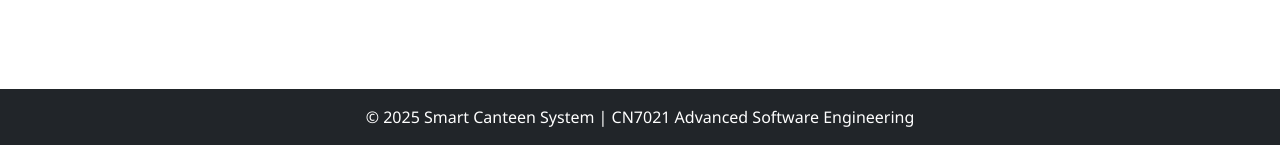
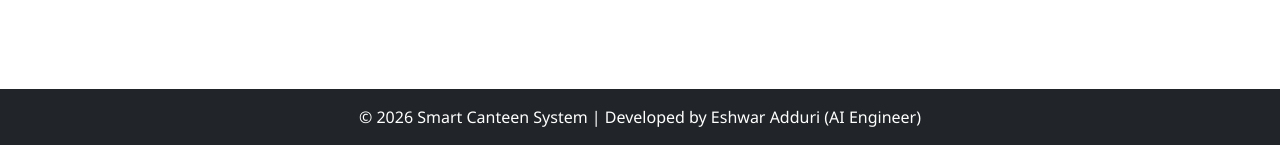
Before and after one commit to EshwarAdduri/ai-smart-canteen-system, a Flask app: page /admin/meals/add in a window 1280 px wide. Shown: the part 655-800 px from the top of the page. Run offline with Flask 3, Linux system fonts and the light colour scheme; a user stored in the database is signed in.

Commit message:
Update footer branding for personal portfolio project

```diff
--- a/templates/base.html
+++ b/templates/base.html
@@ -105,7 +105,7 @@
     <!-- Footer -->
     <footer class="bg-dark text-white text-center py-3 mt-5">
         <div class="container">
-            <p class="mb-0">&copy; 2025 Smart Canteen System | CN7021 Advanced Software Engineering</p>
+            <p class="mb-0">&copy; 2026 Smart Canteen System | Developed by Eshwar Adduri (AI Engineer)</p>
         </div>
     </footer>
 
```
